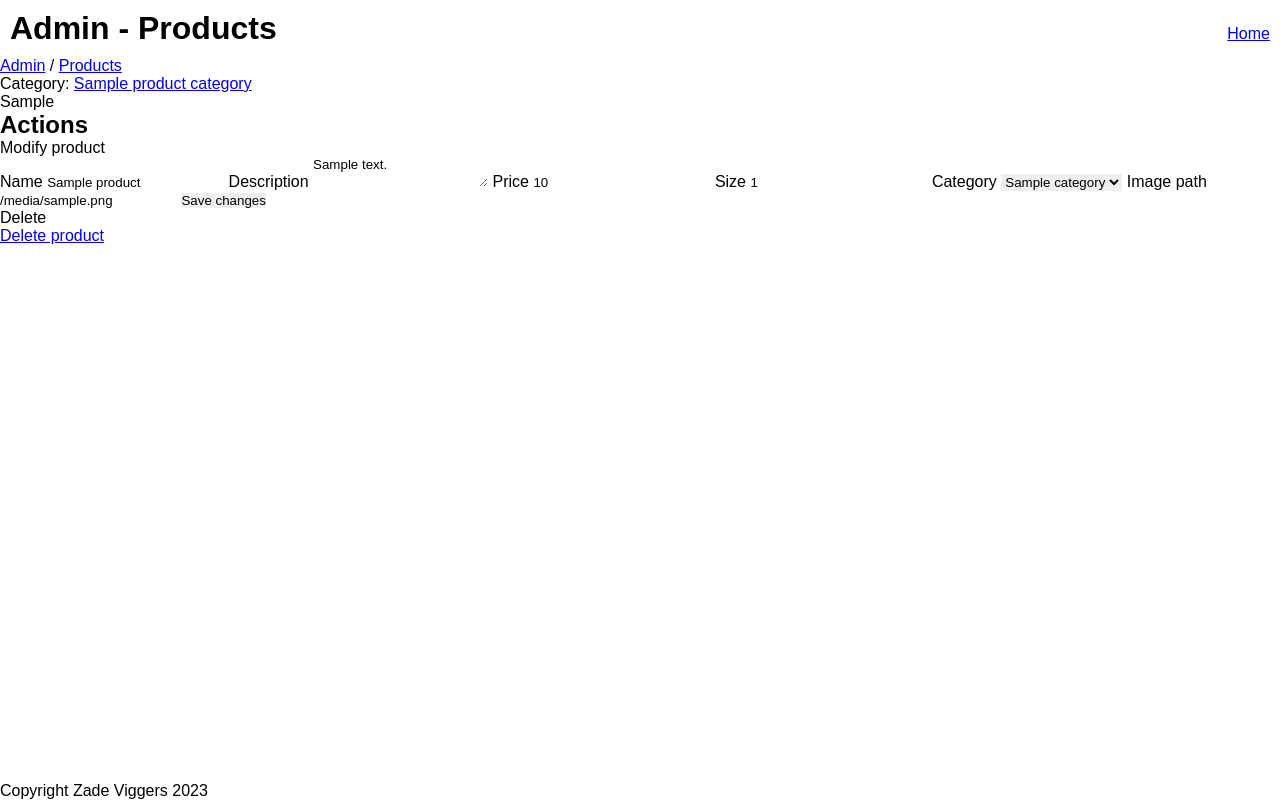
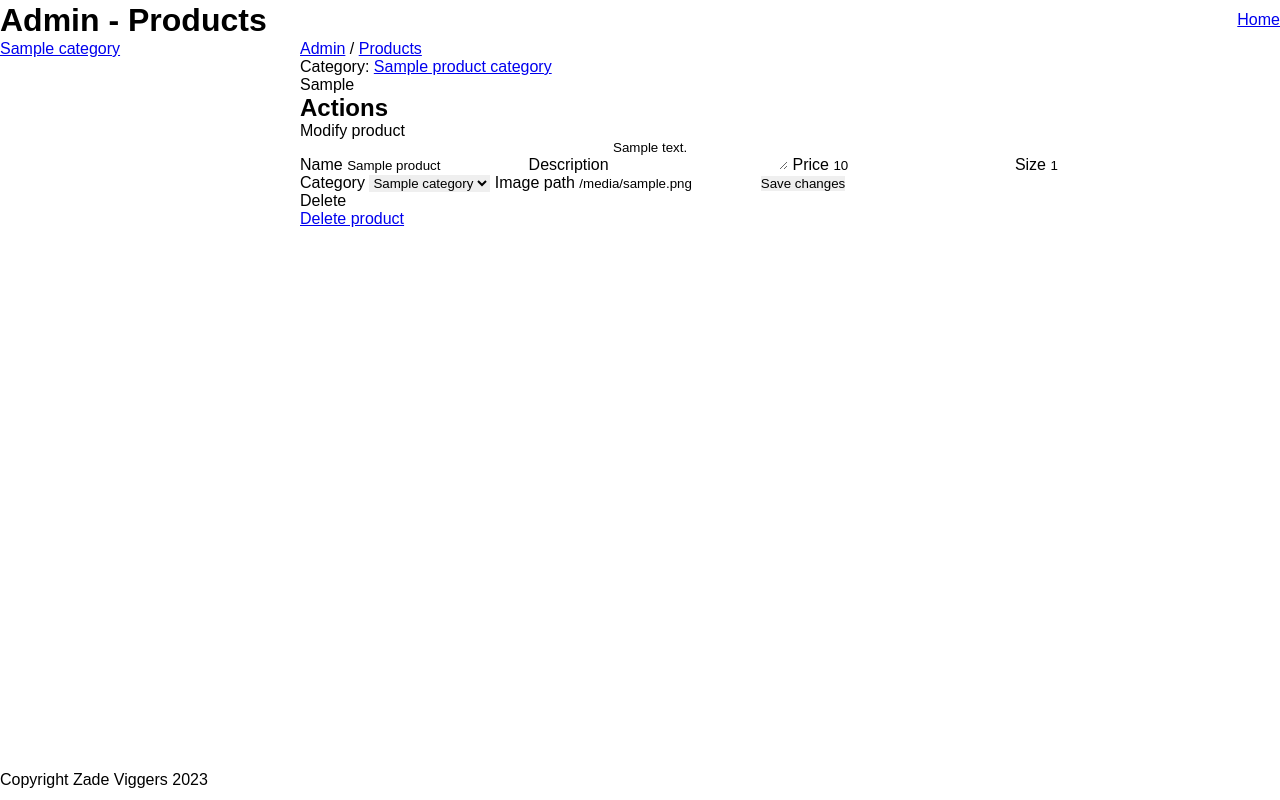
Before and after one commit to zadeviggers/13DTS, a Flask app: template cafe-thingy/templates/pages/admin/product-info.jinja in a window 1280 px wide. Run offline with Flask 3, Linux system fonts and the light colour scheme; the template is opened without the code that fills it: most values are stand-ins (such as "Sample title", 1, 10 or a date in 2020).

Commit message:
Css grid layout

```diff
--- a/internal-1-dictionary/app.py
+++ b/internal-1-dictionary/app.py
@@ -1,13 +1,17 @@
 from functools import wraps
+from typing import Tuple
 from flask import Flask, render_template, redirect, request, session, g
 from flask_bcrypt import Bcrypt
 import sqlite3
 from contextlib import contextmanager
+from collections.abc import Generator
 import os
 
+# Set up flask and bcrypt
 server = Flask(__name__)
 bcrypt = Bcrypt(server)
 
+# Generate a random key each time the server restarts.
 server.secret_key = os.urandom(69)
 
 
@@ -22,7 +26,7 @@ def db_dict_factory(cursor, row):
 
 
 @contextmanager
-def get_db(*args, **kwds):
+def get_db() -> Generator[Tuple[sqlite3.Connection, sqlite3.Cursor], None, None]:
     # Custom context manager for getting a database connection,
     # based on the example from the docs https://docs.python.org/3/library/contextlib.html#contextlib.contextmanager
     # This means that the database connection is closed cleanly when it's no longer needed.
@@ -49,31 +53,6 @@ def get_first_dict_item(thing: dict):
     return list(thing.values())[0]
 
 
-def get_user():
-    # Return the current user session,
-    # or return False if there is none.
-
-    # Avoid having to deal with an index error
-    if ("id" in session):
-        with get_db() as (connection, cursor):
-            id = session["id"]
-
-            cursor.execute(
-                "SELECT Name, Teacher FROM Users WHERE ID = ?", [id])
-            result = cursor.fetchone()
-
-            if result is None:
-                return False
-
-            return {
-                "id": id,
-                "name": result["name"],
-                "teacher": result["teacher"]
-            }
-
-    return False
-
-
 def teacher_only(func):
     # A custom decorator to make pages require the user to be logged in as a teacher
     @wraps(func)
@@ -86,20 +65,59 @@ def teacher_only(func):
     return wrapper
 
 
+def get_user(cursor: sqlite3.Cursor):
+    # Return the current user session,
+    # or return False if there is none.
+
+    # Avoid having to deal with an index error
+    if ("id" in session):
+        id = session["id"]
+
+        cursor.execute(
+            "SELECT Name, Teacher FROM Users WHERE ID = ?", [id])
+        result = cursor.fetchone()
+
+        if result is None:
+            return False
+
+        return {
+            "id": id,
+            "name": result["name"],
+            "teacher": result["teacher"]
+        }
+
+    return False
+
+
+def get_categories(cursor: sqlite3.Cursor):
+    # A helper function to get a list of all the categories.
+    query = "SELECT ID, EnglishName from Categories"
+    cursor.execute(query)
+    res = cursor.fetchall()
+    return res
+
+
 @server.before_request
-def load_user():
+def load_globals():
     # This function runs before the request handler on each request.
     # Docs: https://flask.palletsprojects.com/en/2.2.x/api/#flask.Flask.before_request
 
-    # Get the user and stick it ona globally available object
-    # Docs: https://flask.palletsprojects.com/en/2.2.x/api/?highlight=g#flask.g
-    user = get_user()
-    g.user = user
+    with get_db() as (connection, cursor):
+
+        # Get the user and stick it on the globally available object
+        # Docs: https://flask.palletsprojects.com/en/2.2.x/api/?highlight=g#flask.g
+        user = get_user(cursor)
+        g.user = user
+
+        # Also add the list of categories to the global object
+        categories = get_categories(cursor)
+        g.categories = categories
 
 
 @server.route("/", methods=["GET"])
 def handle_home():
-    return render_template("pages/home.jinja",  user=g.user)
+    # The main homepage
+    return render_template("pages/home.jinja", categories=g.categories, user=g.user)
 
 
 if __name__ == "__main__":
--- a/internal-1-dictionary/static/css/style.css
+++ b/internal-1-dictionary/static/css/style.css
@@ -7,28 +7,70 @@
 }
 
 :root {
-	--small: 10px;
-	--medium: 20px;
-	--big: 30px;
-	--very-big: 40px;
 }
 
+/* Page layout on desktop screens */
 body {
-	display: flex;
-	flex-direction: column;
+	display: grid;
 	min-height: 100vh;
+
+	/* Variables for easy tweaking */
+	--categories-width: 300px; /* Only used in desktop layout */
+	--navbar-height: 40px;
+	--footer-height: 40px;
+
+	/* Page layout */
+	grid-template-columns: var(--categories-width) auto;
+	grid-template-rows: var(--navbar-height) auto var(--footer-height);
+	grid-template-areas:
+		"header header"
+		"categories main"
+		"footer footer";
+}
+
+/* Page layout on mobile screens*/
+@media screen and (max-width: 800px) {
+	body {
+		grid-template-columns: auto;
+		grid-template-rows: var(--navbar-height) 1fr auto var(--footer-height);
+		grid-template-areas:
+			"header"
+			"main"
+			"categories"
+			"footer";
+	}
 }
 
 header {
+	/* Page layout */
+	grid-area: "header";
+	/* Make it span all the columns */
+	grid-column: 1/-1;
+
+	/* Element layout */
 	display: flex;
-	align-items: baseline;
-	padding: var(--small);
+	align-items: center;
 }
 
-nav {
+header #nav-links {
 	margin-left: auto;
 }
 
+#categories {
+	/* Page layout */
+	grid-area: categories;
+}
+
 main {
-	flex: 1;
+	/* Page layout */
+	grid-area: main;
 }
+
+footer {
+	/* Page layout */
+	grid-area: footer;
+
+	/* Element layout */
+	display: flex;
+	align-items: center;
+}
--- a/internal-1-dictionary/templates/base.jinja
+++ b/internal-1-dictionary/templates/base.jinja
@@ -9,10 +9,19 @@
     <body>
         <header>
             <h1>{{ title }}</h1>
-            <nav>
+            <nav id="nav-links">
                 <a href="\">Home</a>
             </nav>
         </header>
+        <nav id="categories">
+            <ul>
+                {% for category in categories %}
+                    <li>
+                        <a href="{{ category.id }}">{{ category.name }}</a>
+                    </li>
+                {% endfor %}
+            </ul>
+        </nav>
         <main>
             {% block main %}
             {% endblock main %}
```
